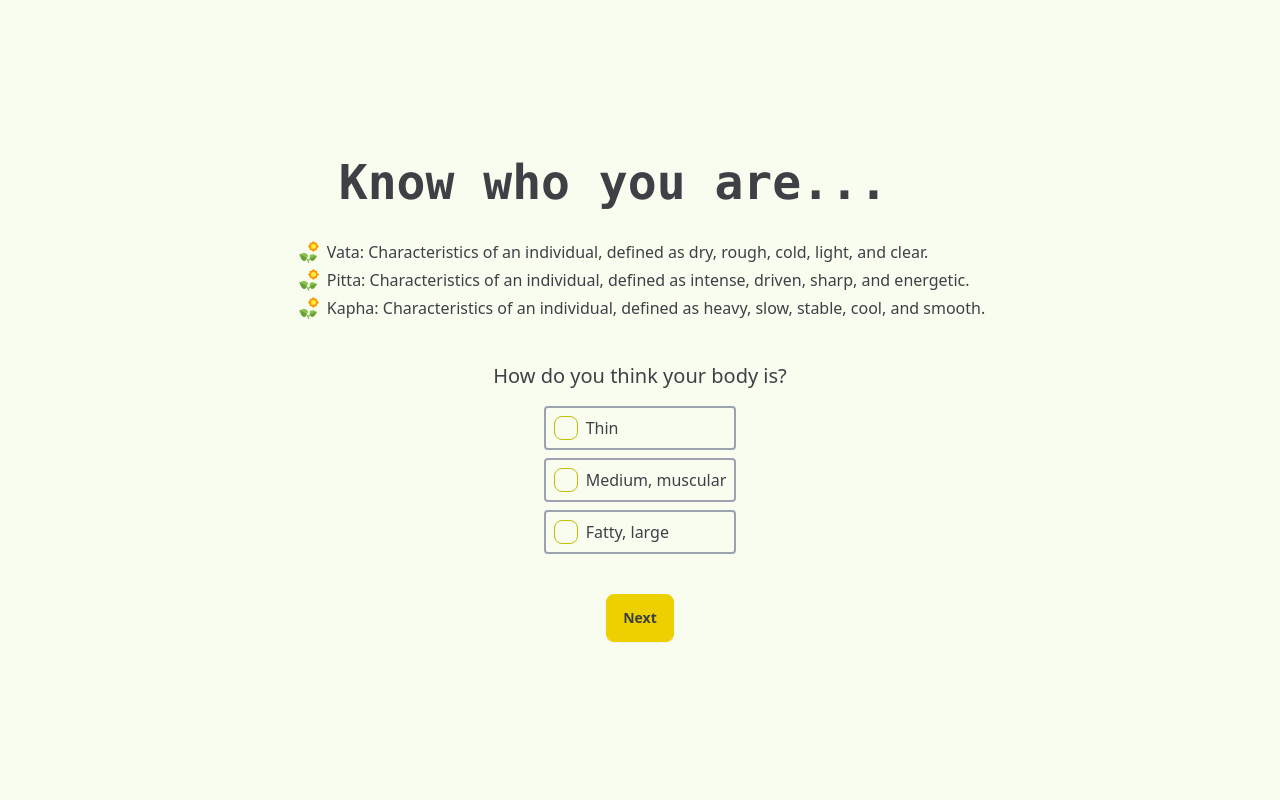
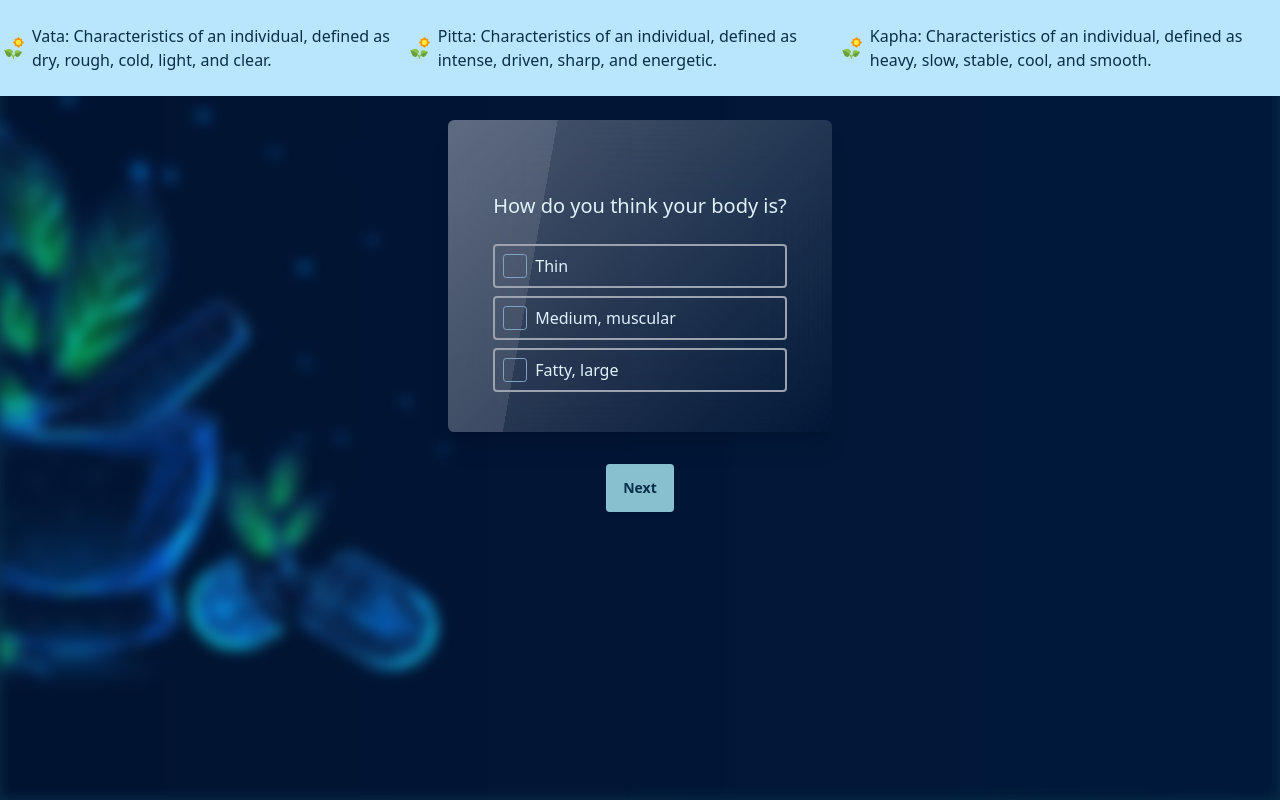
Before and after one commit to Kaninika011/Ayurvedic-Body-Type-Testing, a React (Vite) app: page /quiz in a window 1280 px wide. Built offline with nearby package versions, Linux system fonts and the light colour scheme.

Commit message:
charts fixed

```diff
--- a/src/components/Chart.jsx
+++ b/src/components/Chart.jsx
@@ -9,19 +9,19 @@ const Chart = ({ userCategories }) => {
     datasets: [
       {
         data: Object.values(userCategories),
-        backgroundColor: ["#eab308", "#65a30d", "#1a2e05"],
-        hoverBackgroundColor: ["#eab308", "#65a30d", "#1a2e05"],
+        backgroundColor: ["#67e8f9", "#075985", "#1e3a8a"],
+        hoverBackgroundColor: ["#67e8f9", "#075985", "#1e3a8a"],
       },
     ],
   };
 
   return (
     <div className="flex flex-col items-center justify-center h-screen">
-      <h1 className="text-zinc-700 font-semibold font-mono text-3xl mb-8 pl-11 lg:text-4xl">
-        Your Category Result
+      <h1 className=" text-sky-100 font-semibold font-mono text-3xl mb-8 pl-11 lg:text-4xl">
+        Your Test Result
       </h1>
       <Doughnut data={chartData} />
-      <Link to="/" className=" mt-5 btn btn-accent btn-wide text-zinc-700">
+      <Link to="/" className=" mt-5 btn btn-accent btn-wide  text-sky-950">
         Retake Test{" "}
       </Link>
     </div>
--- a/src/components/Quiz.jsx
+++ b/src/components/Quiz.jsx
@@ -1,9 +1,9 @@
 import { useState, useEffect } from "react";
 import plantIcon from "../assets/plant-icon.png";
+import bg from "../assets/ayurveda.jpg";
 import Chart from "./Chart";
 
 function Quiz({ Questions }) {
-  // const [timeLeft, setTimeLeft] = useState(30);
   const [currQuesIdx, setCurrQuesIdx] = useState(0);
   const [selectedOpt, setSelectedOpt] = useState(null);
   const [userCategories, setUserCategories] = useState({
@@ -12,6 +12,9 @@ function Quiz({ Questions }) {
     Kapha: 0,
   });
   const [quizOver, setQuizOver] = useState(false);
+  //Loader
+  const [showLoader, setShowLoader] = useState(false);
+
   const currentQues = Questions.questions[currQuesIdx];
 
   const handleOption = (optionIndex) => {
@@ -32,32 +35,24 @@ function Quiz({ Questions }) {
   };
 
   const handleSubmit = () => {
-    console.log("userCategories:", userCategories);
+    setShowLoader(true);
+    setTimeout(() => {
       setQuizOver(true);
+      setShowLoader(false);
+    }, 5000);
   };
 
-  // useEffect(() => {
-  //   const timer =
-  //     timeLeft > 0 &&
-  //     setInterval(() => {
-  //       setTimeLeft((t) => t - 1);
-  //       if (timeLeft === 1) {
-  //         handleNext();
-  //       }
-  //     }, 1000);
-  //   return () => clearInterval(timer);
-  // }, [timeLeft, handleNext]);
-
   return (
-    <div className="flex flex-col items-center justify-center h-screen">
+    <div className="relative flex flex-col items-center h-screen bg-sky-950">
+      <div
+        className="absolute inset-0 bg-cover bg-center bg-no-repeat"
+        style={{ backgroundImage: `url(${bg})`, filter: "blur(7px)" }}
+      />
+      <div className="relative flex flex-col items-center justify-center z-10">
         {!quizOver ? (
           <>
-          <div className="justify-center">
-            <h1 className=" text-zinc-700 font-semibold font-mono text-3xl mb-8 pl-11 lg:text-5xl">
-              {" "}
-              Know who you are...
-            </h1>
-            <ul className=" text-zinc-700 list-none font-medium ">
+            <div className="flex pb-6 pt-6 justify-center items-center bg-sky-200">
+              <ul className="flex text-sky-950 list-none font-medium">
                 <li className="flex items-center">
                   <img
                     src={plantIcon}
@@ -82,44 +77,50 @@ function Quiz({ Questions }) {
                     alt="Plant Icon"
                     className="w-7 h-7 mr-1"
                   />
-                Kapha: Characteristics of an individual, defined as heavy, slow,
-                stable, cool, and smooth.{" "}
+                  Kapha: Characteristics of an individual, defined as heavy,
+                  slow, stable, cool, and smooth.{" "}
                 </li>
               </ul>
             </div>
-          <div className="text-xl sm: text-md mb-4 mt-10 text-zinc-700 font-medium">
+
+            <div className="flex flex-col items-center justify-center card w-96 glass shadow-xl mt-6">
+              <div className="card-body">
+                <div className="text-xl sm:text-md mb-4 mt-10 text-sky-100 font-medium">
                   {currentQues.question}
                 </div>
-          <div className="flex flex-col text-zinc-700 ">
+                <div className="flex flex-col text-sky-100">
                   {currentQues.options.map((opt, i) => (
                     <div
                       key={i}
                       className={`flex items-center mb-2 cursor-pointer border-2 p-2 rounded ${
-                  i === selectedOpt ? "border-lime-500" : "border-gray-400"
+                        i === selectedOpt
+                          ? "border-lime-300"
+                          : "border-gray-400"
                       }`}
                       onClick={() => handleOption(i)}
                     >
                       <input
                         type="checkbox"
                         checked={i === selectedOpt}
-                  readOnly
                         className="checkbox checkbox-secondary mr-2"
                       />
                       <span>{opt.option}</span>
                     </div>
                   ))}
                 </div>
+              </div>
+            </div>
             <div className="mt-8">
               {currQuesIdx === Questions.questions.length - 1 ? (
                 <button
-                className="btn btn-accent  text-zinc-700"
+                  className="btn btn-accent text-sky-950"
                   onClick={handleSubmit}
                 >
                   Submit
                 </button>
               ) : (
                 <button
-                className="btn btn-accent  text-zinc-700"
+                  className="btn btn-accent text-sky-950"
                   onClick={handleNext}
                 >
                   Next
@@ -128,10 +129,16 @@ function Quiz({ Questions }) {
             </div>
           </>
         ) : (
+          <>
+            {showLoader ? (
+              <span className="loading loading-dots loading-lg"></span>
+            ) : (
               <Chart userCategories={userCategories} />
             )}
+          </>
+        )}
+      </div>
     </div>
   );
 }
-
 export default Quiz;
--- a/tailwind.config.js
+++ b/tailwind.config.js
@@ -7,6 +7,6 @@ export default {
   },
   plugins: [daisyui],
   daisyui: {
-    themes: ["lemonade"],
+    themes: ["nord"],
   },
 };
```
Also changed, not shown: src/assets/ayurveda.jpg (added). Lines whose indentation alone changed are shown as unchanged.
